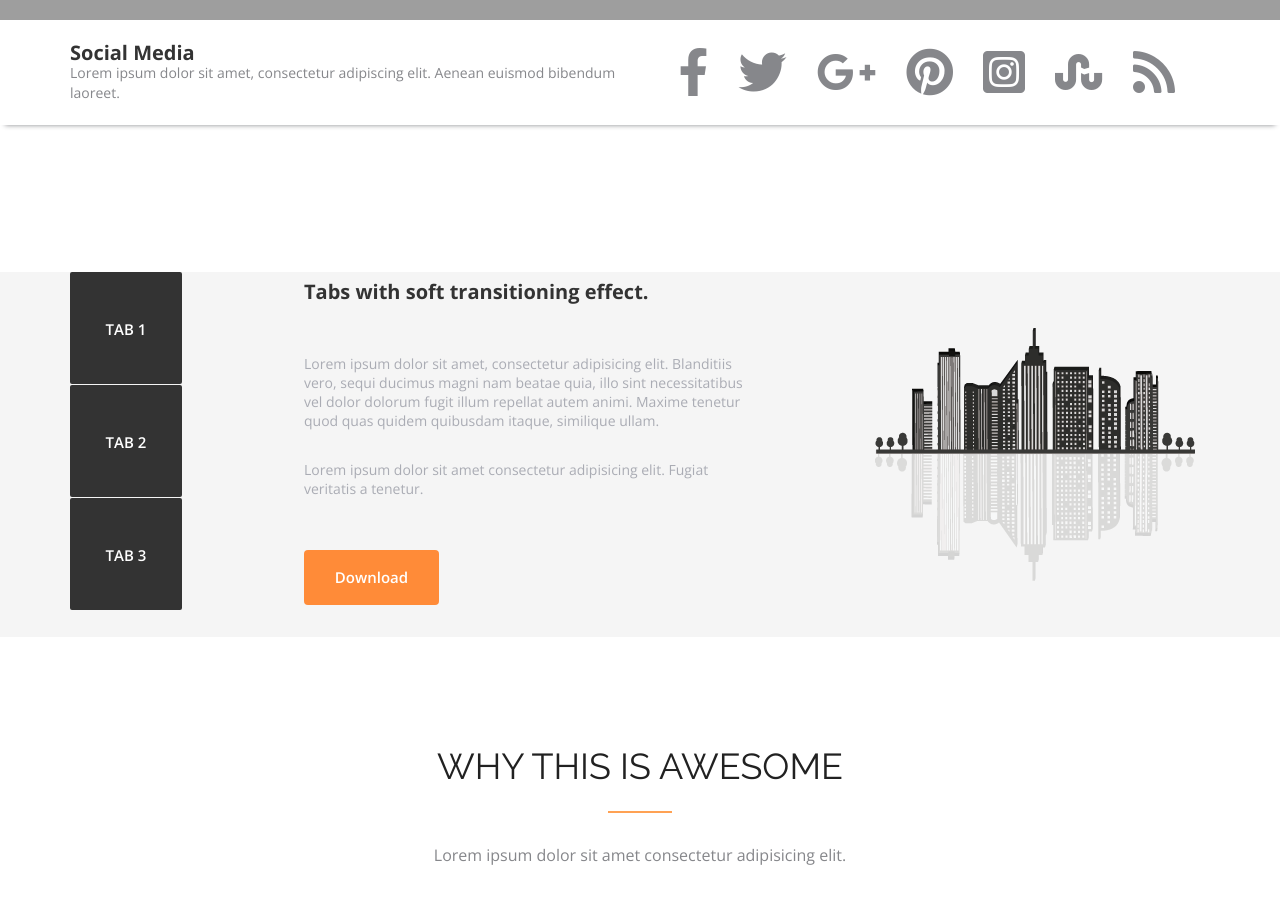
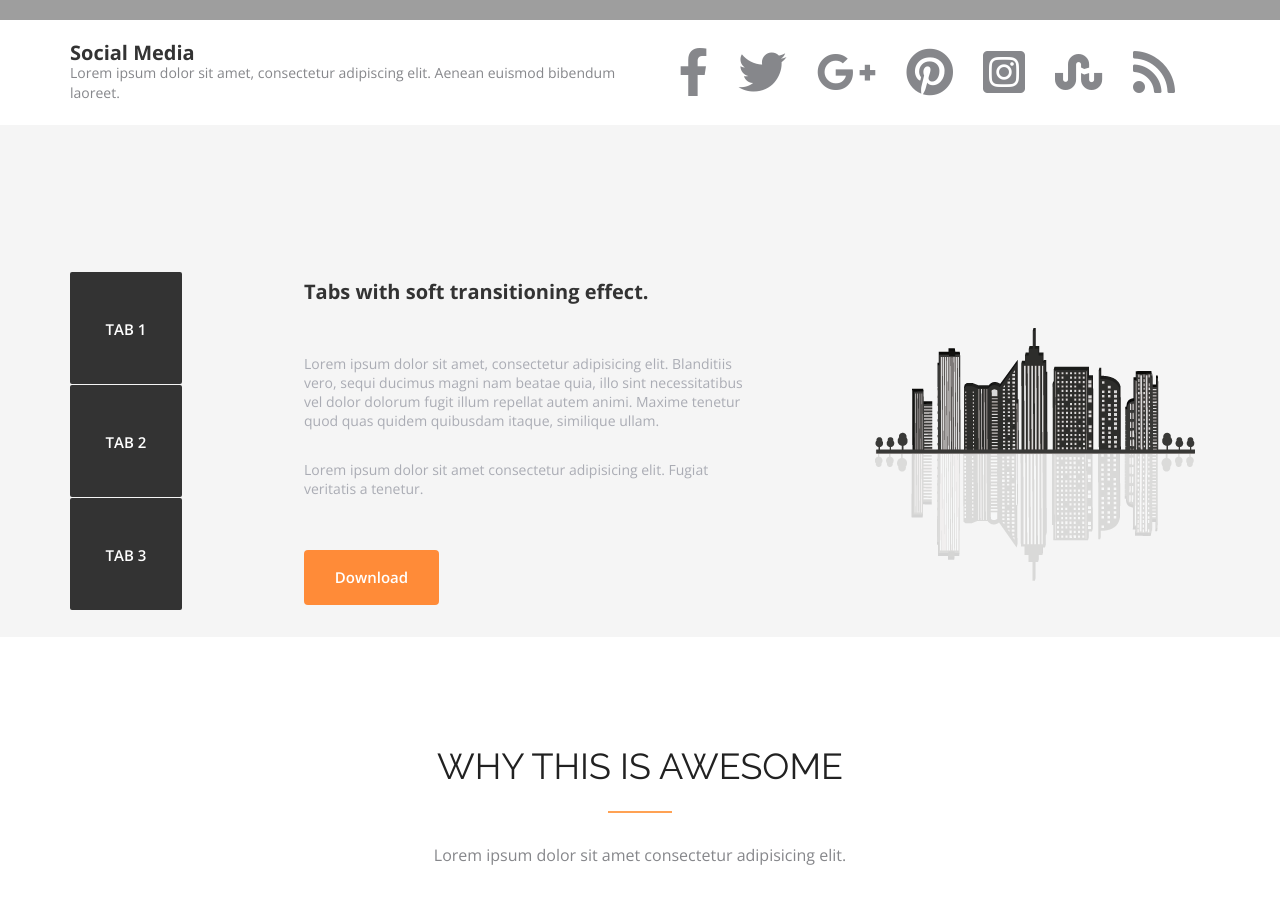
Before and after one commit to Olegysgkevich/Homework, a plain HTML site: page index.html in a window 1280 px wide. Shown: the part 780-1683 px from the top of the page. Drawn offline with nearby package versions, Linux system fonts and the light colour scheme; grey boxes are pictures that could not be loaded.

Commit message:
HomeWork8

```diff
--- a/styles/style.css
+++ b/styles/style.css
@@ -404,7 +404,7 @@ input::-moz-placeholder {
     display: flex;
     flex-direction: row;
     flex-wrap: nowrap;
-    margin-top: 147px;
+    padding-top: 147px;
     margin-bottom: 114px;
     padding: -15px;
 }
```
